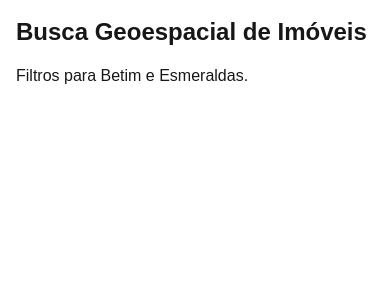
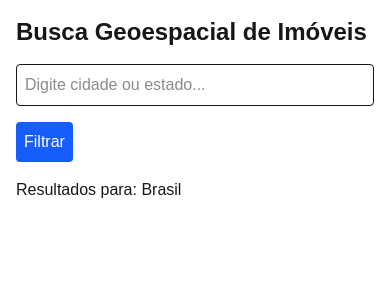
Before and after one commit to dhsolucoesdigital001/portal-imobiliario, a Next.js app: page /search in a window 390 px wide. Shown: the top 300 px of the page. Built offline with nearby package versions, Linux system fonts and the light colour scheme.

Commit message:
auto: evolucao continua do portal imobiliario - search page client component

```diff
--- a/app/search/page.tsx
+++ b/app/search/page.tsx
@@ -1,10 +1,22 @@
-import React from 'react';
+'use client';
+
+import React, { useState } from 'react';
 
 export default function SearchPage() {
+  const [filter, setFilter] = useState('');
+
   return (
     <div className="p-4">
       <h1 className="text-2xl font-bold mb-4">Busca Geoespacial de Imóveis</h1>
-      <p>Filtros para Betim e Esmeraldas.</p>
+      <input
+        type="text"
+        placeholder="Digite cidade ou estado..."
+        className="border p-2 rounded mb-4 w-full"
+        value={filter}
+        onChange={(e) => setFilter(e.target.value)}
+      />
+      <button className="bg-blue-600 text-white p-2 rounded">Filtrar</button>
+      <p className="mt-4">Resultados para: {filter || 'Brasil'}</p>
     </div>
   );
 }
```
